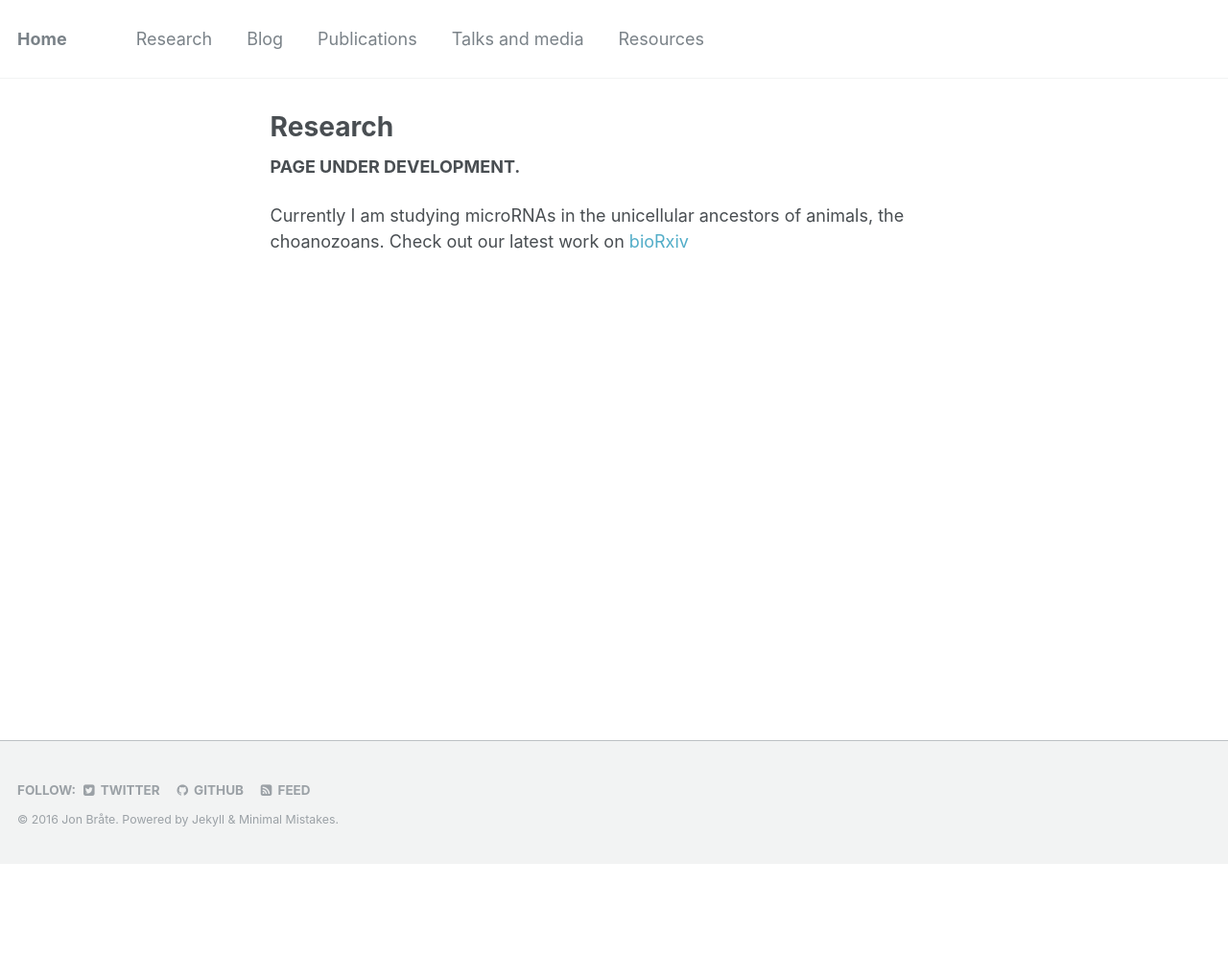
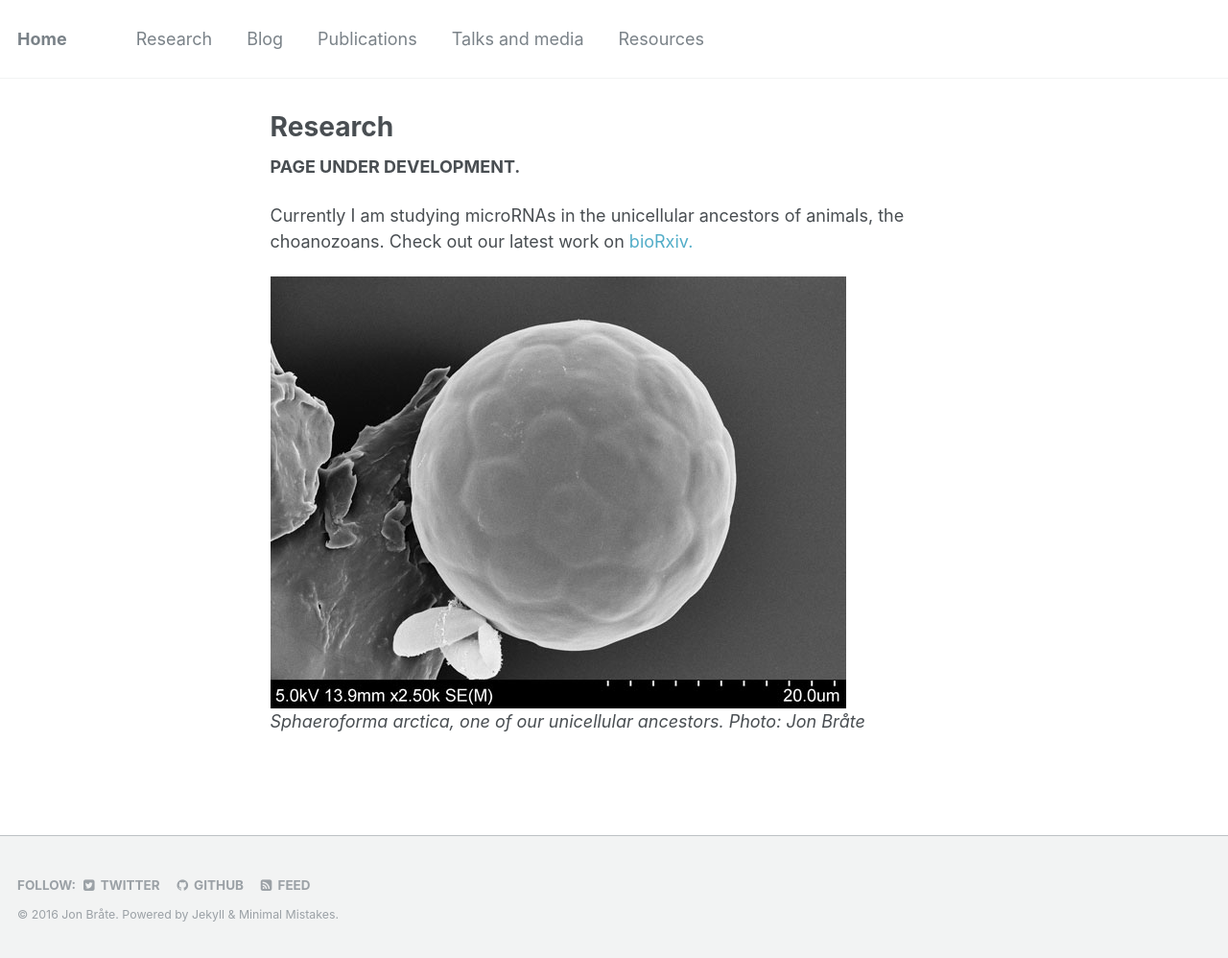
Before and after one commit to pjpaulpj/jonbra.github.io, a Jekyll site: the page built from research/index.md, in a window 1280 px wide. Shown: the whole page at 96% size. Built offline with Jekyll 4.4.1, drawn with Linux system fonts in a browser that asks for light colours; before the commit the page ends 900 px from its top, so only the background shows below that.

Commit message:
added image of sphaeroforma

```diff
--- a/research/index.md
+++ b/research/index.md
@@ -7,4 +7,9 @@ author_profile: false
 
 **PAGE UNDER DEVELOPMENT.**
 
-Currently I am studying microRNAs in the unicellular ancestors of animals, the choanozoans. Check out our latest work on [bioRxiv](http://biorxiv.org/content/early/2016/10/01/076190)
+Currently I am studying microRNAs in the unicellular ancestors of animals, the choanozoans. Check out our latest work on [bioRxiv.](http://biorxiv.org/content/early/2016/10/01/076190)
+
+![S. arctica][1]
+*Sphaeroforma arctica, one of our unicellular ancestors. Photo: Jon Bråte*
+
+[1]: /images/Sphearoforma_Arctica_q22.jpg
```
